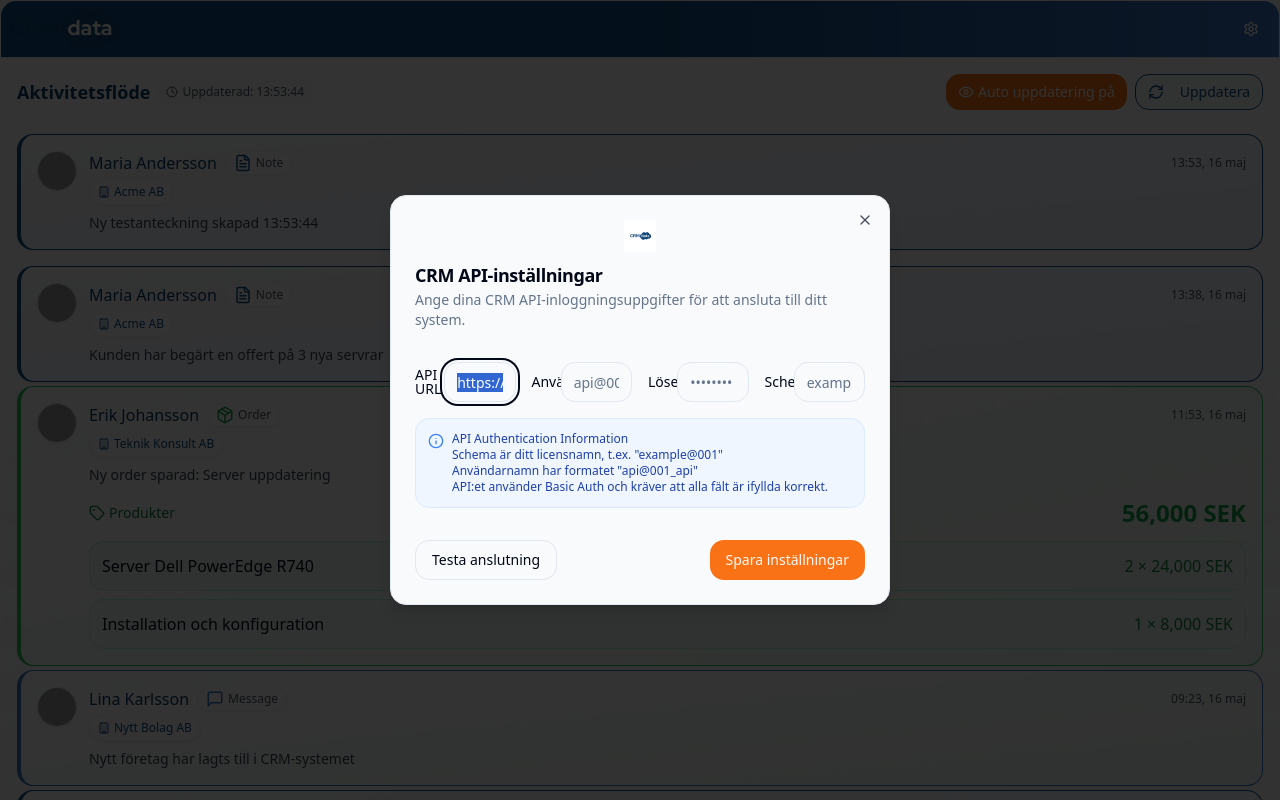
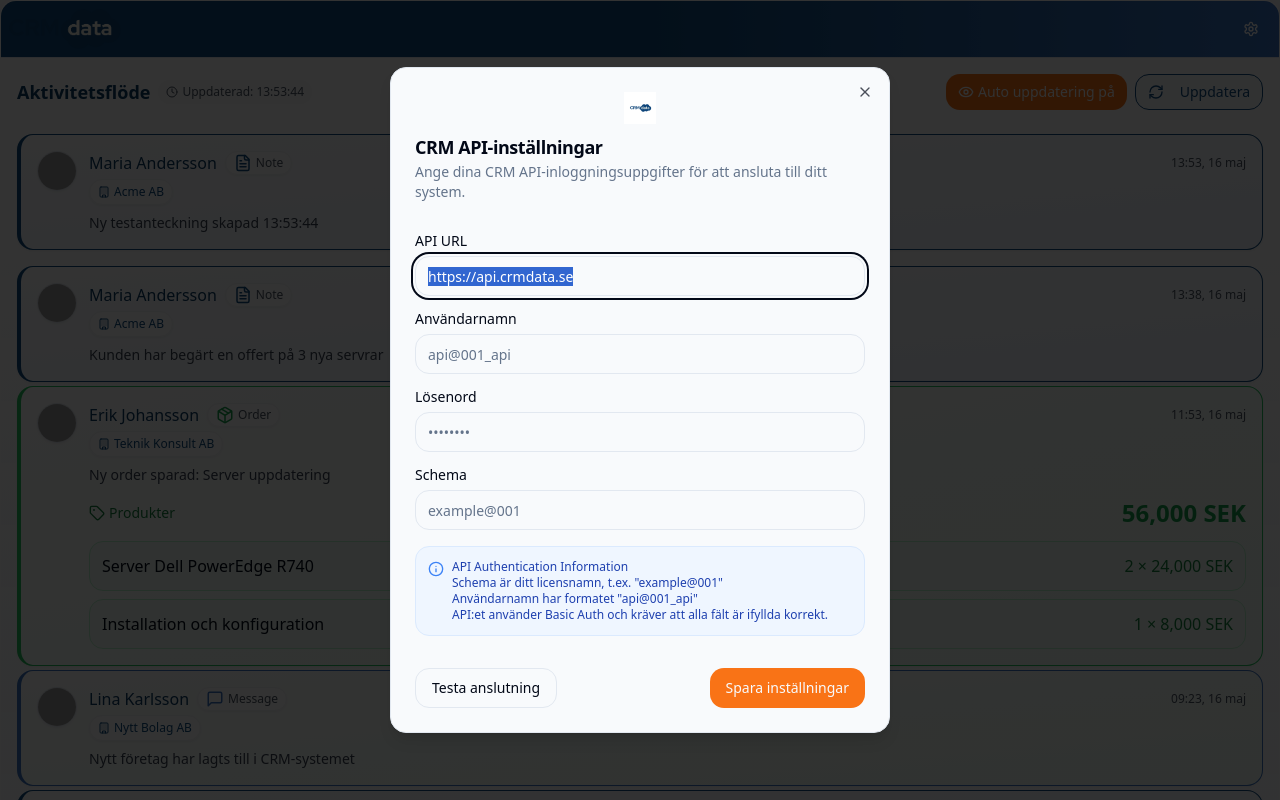
Before and after one commit to axebac01/aktivitet, a React (Vite) app: page /embed in a window 1280 px wide. Shown: the top 800 px of the page. Built offline with nearby package versions, Linux system fonts and the light colour scheme; grey boxes are pictures that could not be loaded.

Commit message:
Fix: Improve API settings form layout
Adjust the layout of the CRM API settings form in `ApiSetupModal.tsx` to display input fields vertically, ensuring all fields are visible and improving usability.

```diff
--- a/src/components/ApiSetupModal.tsx
+++ b/src/components/ApiSetupModal.tsx
@@ -1,4 +1,3 @@
-
 import React, { useState, useEffect } from 'react';
 import {
   Dialog,
@@ -147,56 +146,52 @@ export const ApiSetupModal: React.FC<ApiSetupModalProps> = ({
           </DialogDescription>
         </DialogHeader>
         <div className="grid gap-4 py-4">
-          <div className="grid grid-cols-4 items-center gap-4">
-            <Label htmlFor="api-url" className="text-right">
+          <div className="grid gap-2">
+            <Label htmlFor="api-url">
               API URL
             </Label>
             <Input
               id="api-url"
-              className="col-span-3"
               value={credentials.apiUrl}
               onChange={(e) => handleInputChange('apiUrl', e.target.value)}
               placeholder="https://api.crmdata.se"
             />
           </div>
-          <div className="grid grid-cols-4 items-center gap-4">
-            <Label htmlFor="username" className="text-right">
+          <div className="grid gap-2">
+            <Label htmlFor="username">
               Användarnamn
             </Label>
             <Input
               id="username"
-              className="col-span-3"
               value={credentials.username}
               onChange={(e) => handleInputChange('username', e.target.value)}
               placeholder="api@001_api"
             />
           </div>
-          <div className="grid grid-cols-4 items-center gap-4">
-            <Label htmlFor="password" className="text-right">
+          <div className="grid gap-2">
+            <Label htmlFor="password">
               Lösenord
             </Label>
             <Input
               id="password"
               type="password"
-              className="col-span-3"
               value={credentials.password}
               onChange={(e) => handleInputChange('password', e.target.value)}
               placeholder="••••••••"
             />
           </div>
-          <div className="grid grid-cols-4 items-center gap-4">
-            <Label htmlFor="schema" className="text-right">
+          <div className="grid gap-2">
+            <Label htmlFor="schema">
               Schema
             </Label>
             <Input
               id="schema"
-              className="col-span-3"
               value={credentials.schema}
               onChange={(e) => handleInputChange('schema', e.target.value)}
               placeholder="example@001"
             />
           </div>
-          <div className="col-span-4 text-xs bg-blue-50 text-blue-800 p-3 rounded-md border border-blue-100 flex items-start gap-2">
+          <div className="text-xs bg-blue-50 text-blue-800 p-3 rounded-md border border-blue-100 flex items-start gap-2">
             <Info size={16} className="text-blue-500 mt-0.5" />
             <div>
               <p className="font-medium">API Authentication Information</p>
@@ -207,7 +202,7 @@ export const ApiSetupModal: React.FC<ApiSetupModalProps> = ({
           </div>
 
           {testResult && (
-            <div className={`p-3 rounded-md col-span-4 mt-2 flex items-start gap-2 ${
+            <div className={`p-3 rounded-md flex items-start gap-2 ${
               testResult.success ? 'bg-green-50 text-green-800 border border-green-200' :
                                  'bg-red-50 text-red-800 border border-red-200'
             }`}>
```
